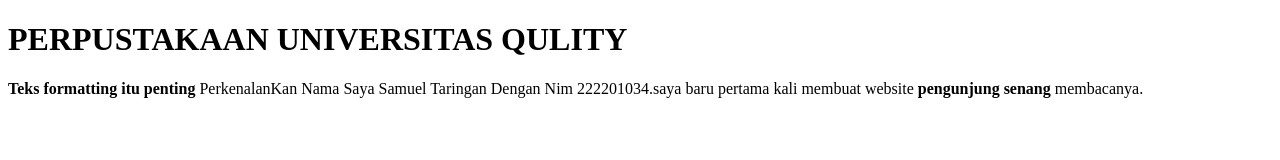
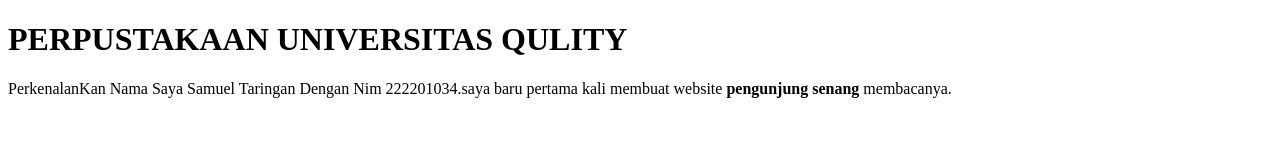
Before and after one commit to putrasamuel/librarysamuel, a plain HTML site: page index.html in a window 1280 px wide. Drawn offline with Linux system fonts and the light colour scheme.

Commit message:
Update index.html

```diff
--- a/index.html
+++ b/index.html
@@ -8,7 +8,7 @@
 <body>
   <h1>PERPUSTAKAAN UNIVERSITAS QULITY</h1>
   <p>
-    <strong>Teks formatting itu penting</strong> PerkenalanKan Nama Saya Samuel Taringan Dengan Nim 222201034.saya baru pertama kali membuat website <b>pengunjung senang</b>
+  </strong> PerkenalanKan Nama Saya Samuel Taringan Dengan Nim 222201034.saya baru pertama kali membuat website <b>pengunjung senang</b>
     membacanya.
   </p>
 </body>
```
